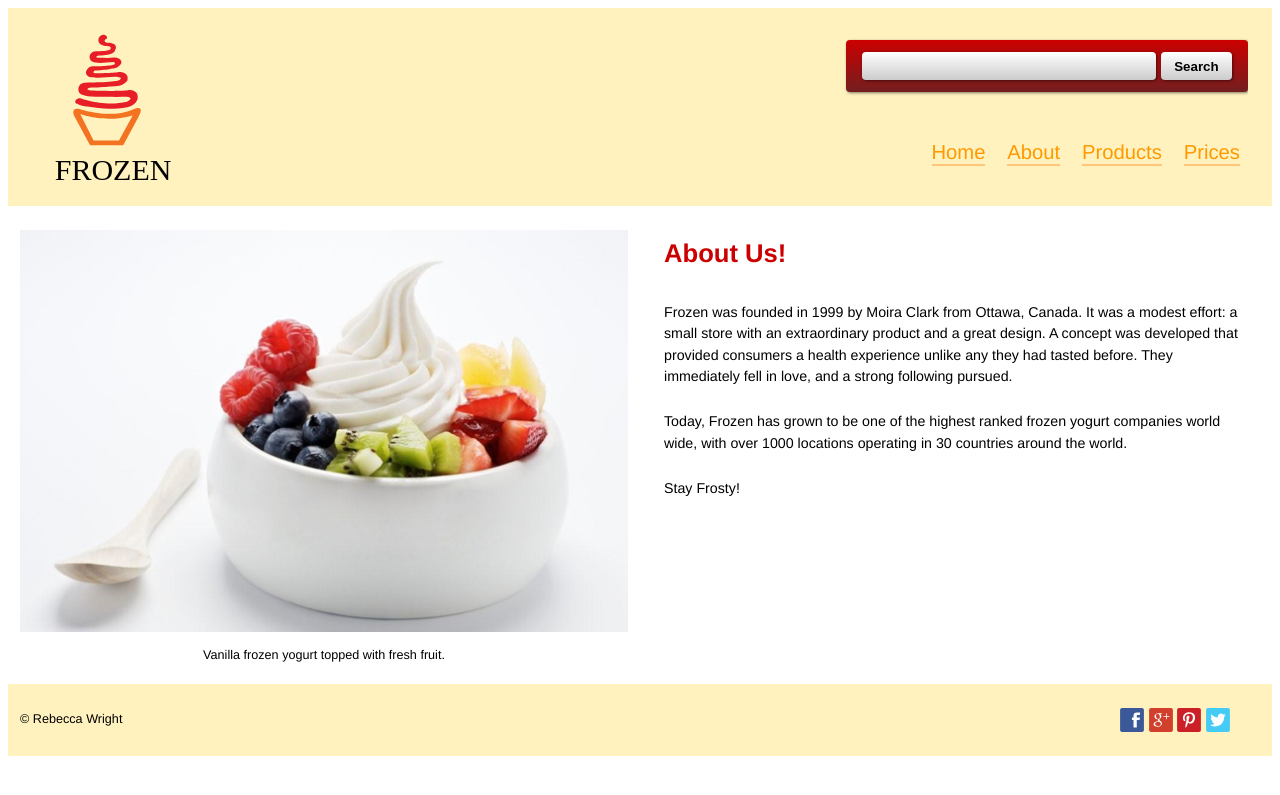
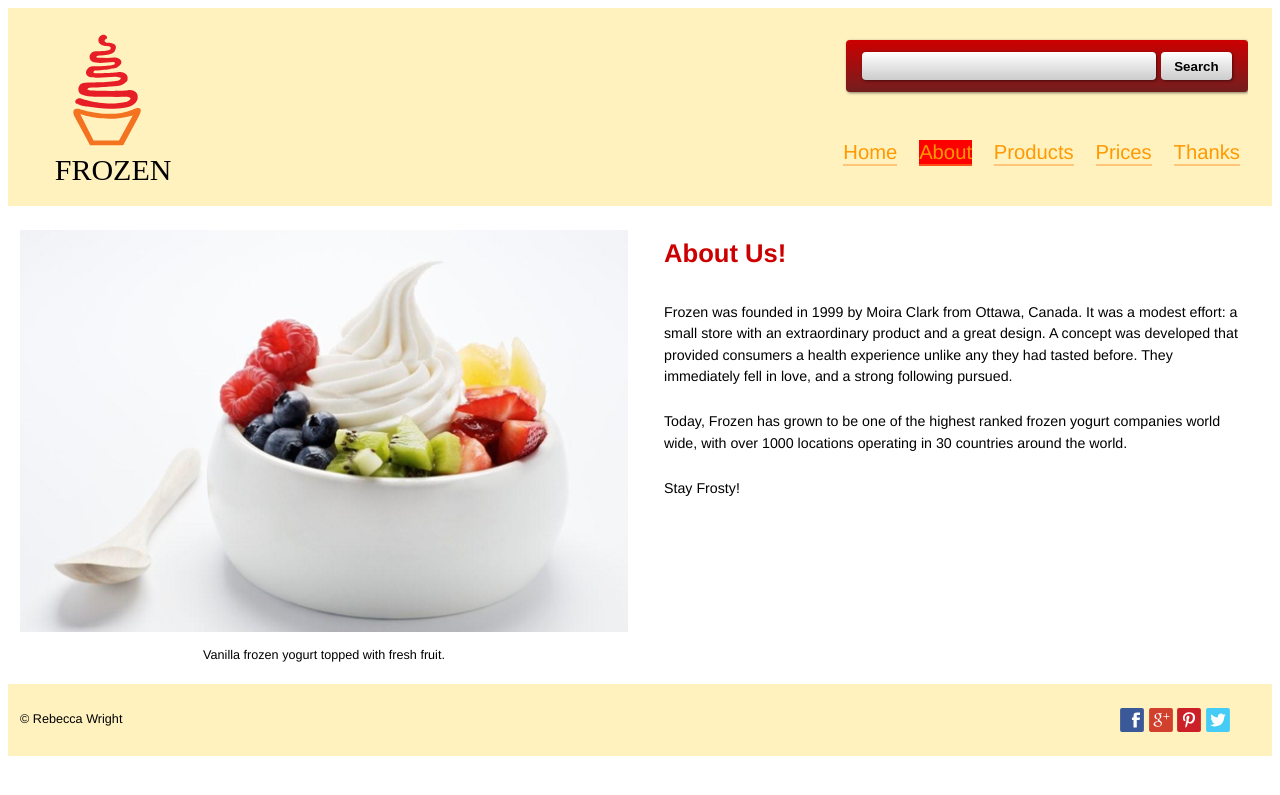
Before and after one commit to Bekka666/ecommerce-website, a Jekyll site: the page built from about.html, in a window 1280 px wide. Shown: the top 795 px of the page. Built offline with Jekyll 4.4.1, drawn with Linux system fonts in a browser that asks for light colours; Markdown is read by kramdown in place of the engine named in the settings.

Commit message:
Linked Thank you page

```diff
--- a/_layouts/default.html
+++ b/_layouts/default.html
@@ -49,6 +49,9 @@
 				<li class="list-group-item list-group-item-inline">
 					<a class="{% if page.url == '/prices/' %}current{% endif %}" <a href="#">Prices</a>
 				</li>
+				<li class="list-group-item list-group-item-inline">
+					<a class="{% if page.url == '/thanks/' %}current{% endif %}" <a href="{{site.baseurl}}/thank-you.html">Thanks</a>
+				</li>
 			</ul>
 		</nav>
 	</div>
--- a/about.html
+++ b/about.html
@@ -1,5 +1,6 @@
 ---
 layout: default
+title: About
 ---
 
 <main>
--- a/index.html
+++ b/index.html
@@ -24,7 +24,7 @@ bannertext: Petri.
 		<div class="grid promo-group">
 
 			<div class="gutter unit unit-s-1 unit-m-1-3 unit-l-1-3">
-				{% include promo-small.html title="Promo 1" desc="This sale is the shit." image="air-dinos/pteranodon.jpg"%}
+				{% include promo-small.html title="Promo 1" desc="This sale is the shit." image="styleguide/images/frozen-yogurt/berries.png.jpg"%}
 			</div>
 
 			<div class="gutter unit unit-s-1 unit-m-1-3 unit-l-1-3">
--- a/styleguide/css/header.css
+++ b/styleguide/css/header.css
@@ -15,6 +15,21 @@
 	max-width: 150px;
 	max-height: 150px;
 	margin: 0 auto;
+}
+
+.current {
+	background-color: red;
+}
+
+.banner {
+	background: url(../images/banner.jpg)no-repeat center center;
+	background-size: cover;
+	text-align: center;
+	padding: 5rem 1rem 1rem;
+}
+
+.banner h2 {
+	color: white;
 }
 
 @media only screen and (min-width: 50em) {
--- a/thank-you.html
+++ b/thank-you.html
@@ -1,5 +1,6 @@
 ---
 layout: default
+title: Thank-You
 ---
 
 <main>
```
Also changed, not shown: _includes/promo-large.html (renamed from styleguide/promo-large.html), _includes/promo-small.html (renamed from styleguide/promo-small.html), 6 other files.
